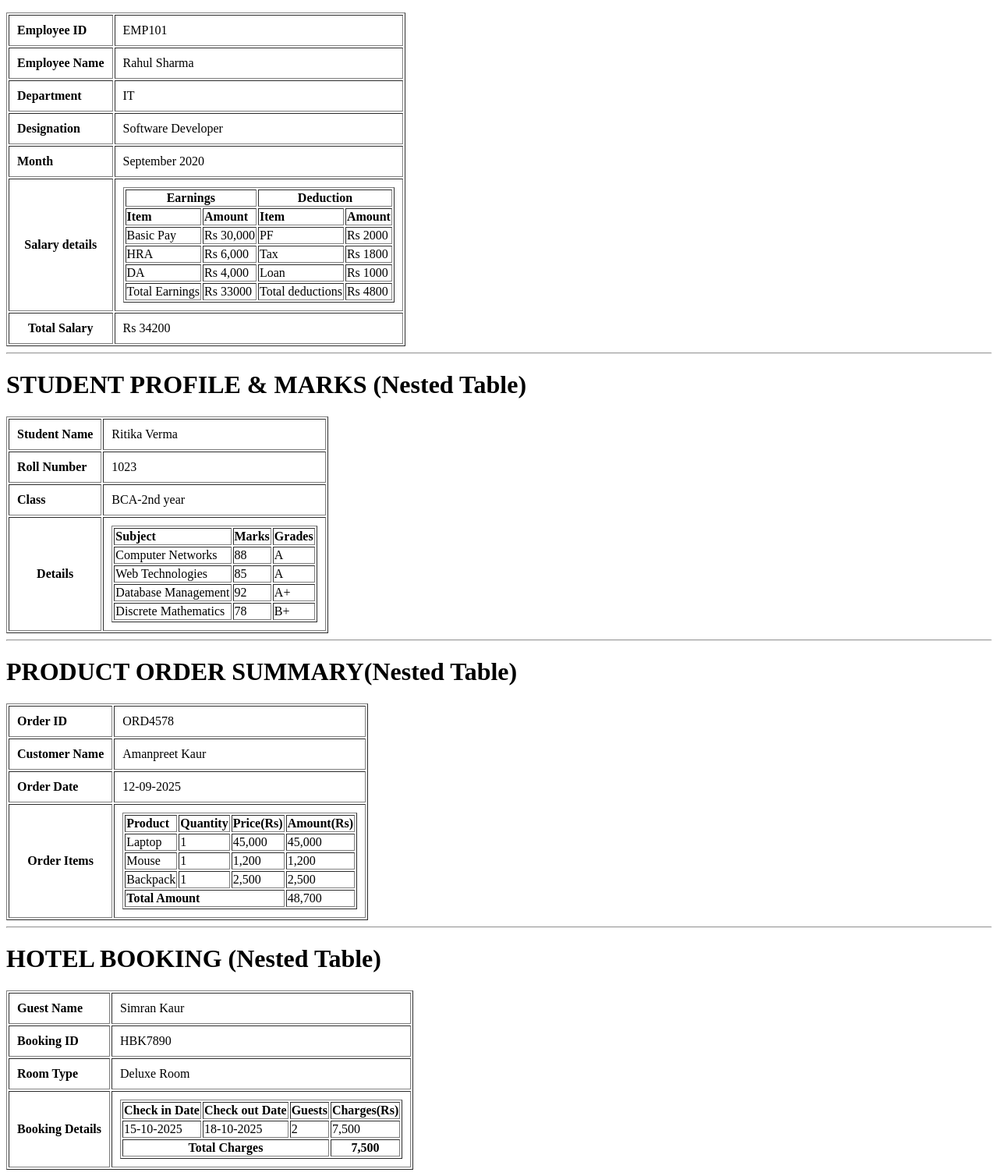
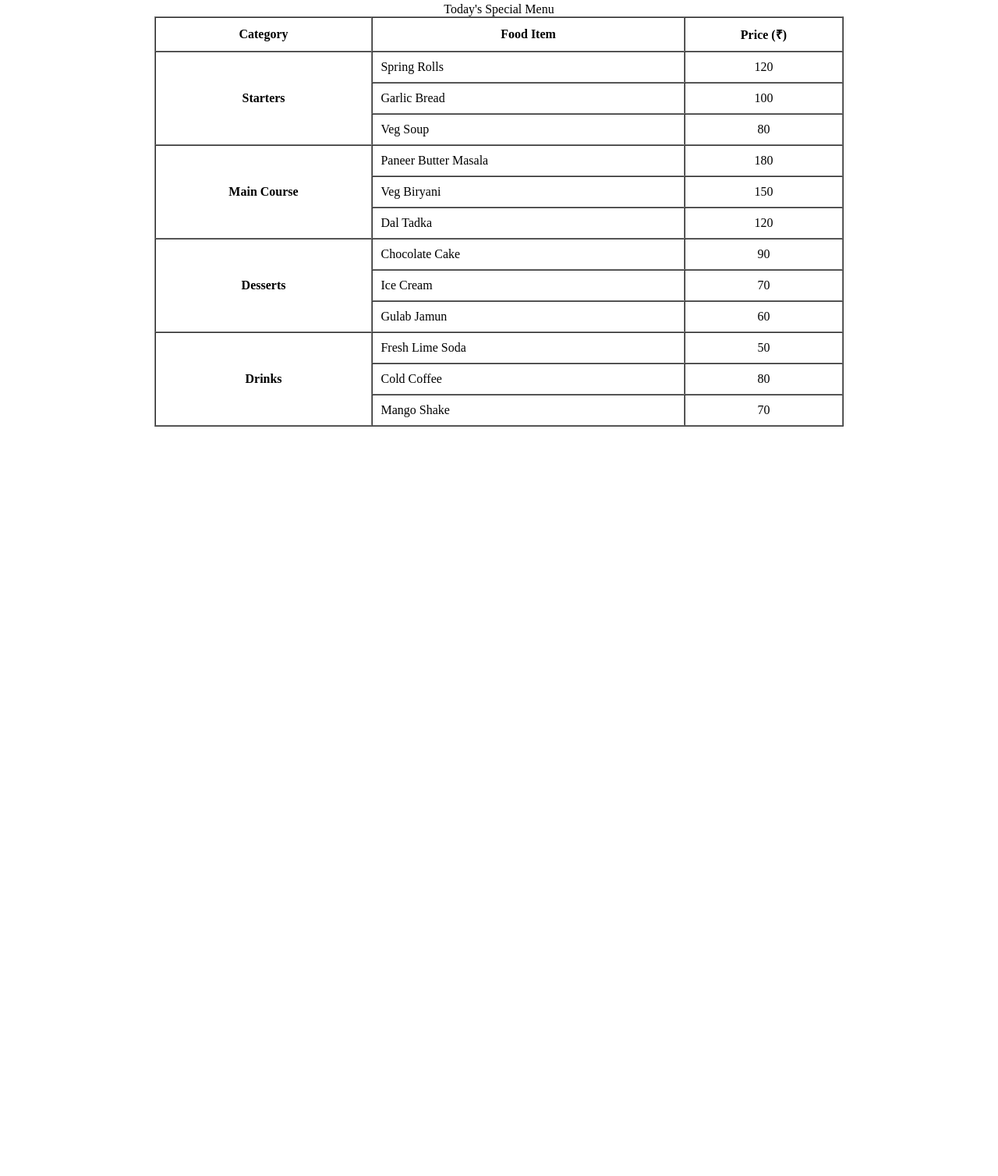
Before and after one commit to vanshika7586bca26ai-max/CST_ASSIGNMENTS, a plain HTML site: page CST_10/restaurant_manu.html in a window 1280 px wide. Shown: the part 64-1572 px from the top of the page at 78% size. After the commit the page ends 800 px from the top, so only its background shows below. Drawn offline with Linux system fonts and the light colour scheme.

Commit message:
Add files via upload

```diff
--- a/CST_10/restaurant_manu.html
+++ b/CST_10/restaurant_manu.html
@@ -1,213 +1,81 @@
 <!DOCTYPE html>
-<html lang="en">
+<html>
 <head>
-    <title>Document</title>
+    <title>Restaurant Menu</title>
 </head>
 <body>
-    <h1>EMPLOYEE SALARY SLIP(Nested Table)</h1>
-    <table border="i" cellpadding="10">
+
+    <h2 align="center">10. RESTAURANT MENU</h2>
+
+    <table border="1" cellpadding="10" cellspacing="0" align="center" width="70%">
+
+        <caption >
+            Today's Special Menu
+        </caption>
+
         <tr>
-    <td><b>Employee ID</b> </td>
-    <td>EMP101</td>
+            <th>Category</th>
+            <th>Food Item</th>
+            <th>Price (₹)</th>
+        </tr>
+
+        <tr>
+            <td rowspan="3" align="center" ><b>Starters</b></td>
+            <td>Spring Rolls</td>
+            <td align="center">120</td>
         </tr>
         <tr>
-        <td><b>Employee Name</b> </td>
-    <td>Rahul Sharma</td>
+            <td>Garlic Bread</td>
+            <td align="center">100</td>
         </tr>
         <tr>
-        <td><b>Department</b> </td>
-    <td>IT</td>
+            <td>Veg Soup</td>
+            <td align="center">80</td>
+        </tr>
+
+        <tr>
+            <td rowspan="3" align="center"><b>Main Course</b></td>
+            <td>Paneer Butter Masala</td>
+            <td align="center">180</td>
         </tr>
         <tr>
-        <td><b>Designation</b> </td>
-    <td>Software Developer</td>
+            <td>Veg Biryani</td>
+            <td align="center">150</td>
         </tr>
         <tr>
-        <td><b>Month</b> </td>
-    <td>September 2020</td>
+            <td>Dal Tadka</td>
+            <td align="center">120</td>
+        </tr>
+
+        <tr>
+            <td rowspan="3" align="center"><b>Desserts</b></td>
+            <td>Chocolate Cake</td>
+            <td align="center">90</td>
         </tr>
         <tr>
-    <th><b>Salary details</b></th>
-            <td colspan="2">
-                <table border="1" width="100%">
-                <th colspan="2" align="center">Earnings</th>
-                <th colspan="2" align="center">Deduction</th>
-                <tr>
-            <td><b>Item</b></td>
-            <td><b>Amount</b></td>
-            <td><b>Item</b></td>
-            <td><b>Amount</b></td>
+            <td>Ice Cream</td>
+            <td align="center">70</td>
         </tr>
         <tr>
-            <td>Basic Pay</td>
-            <td>Rs 30,000</td>
-            <td>PF</td>
-            <td>Rs 2000</td>
+            <td>Gulab Jamun</td>
+            <td align="center">60</td>
+        </tr>
+
+        <tr>
+            <td rowspan="3" align="center" ><b>Drinks</b></td>
+            <td>Fresh Lime Soda</td>
+            <td align="center">50</td>
         </tr>
         <tr>
-            <td>HRA</td>
-            <td>Rs 6,000</td>
-            <td>Tax</td>
-            <td>Rs 1800</td>
+            <td>Cold Coffee</td>
+            <td align="center">80</td>
         </tr>
         <tr>
-            <td>DA</td>
-            <td>Rs 4,000</td>
-            <td>Loan</td>
-            <td>Rs 1000</td>
+            <td>Mango Shake</td>
+            <td align="center">70</td>
         </tr>
-        <tr>
-            <td>Total Earnings</td>
-            <td>Rs 33000</td>
-            <td>Total deductions</td>
-            <td>Rs 4800</td>
-        </tr>
-    </table>
-            </td>
-            </tr>
-            <tr>
-                <th>Total Salary</th>
-                <td>Rs 34200</td>
-            </tr>
+
     </table>
 
-<hr>
-
-<h1>STUDENT PROFILE & MARKS (Nested Table)</h1>
-<table border="i" cellpadding="10">
-<tr>
-    <td><b>Student Name</b></td>
-    <td>Ritika Verma</td>
-</tr>
-<tr>
-    <td><b>Roll Number</b></td>
-    <td>1023</td>
-</tr>
-<tr>
-    <td><b>Class</b></td>
-    <td>BCA-2nd year</td>
-</tr>
-<tr>
-    <th>Details</th>
-    <td colspan="2">
-                <table border="1" width="100%">
-    <tr>
-        <td><b>Subject</b></td>
-        <td><b>Marks</b></td>
-        <td><b>Grades</b></td>
-    </tr>
-<tr>
-    <td>Computer Networks</td>
-    <td>88</td>
-    <td>A</td>
-</tr>
-<tr>
-    <td>Web Technologies</td>
-    <td>85</td>
-    <td>A</td>
-</tr>
-<tr>
-<td>Database Management</td>
-<td>92</td>
-<td>A+</td>
-</tr>
-<tr>
-    <td>Discrete Mathematics</td>
-    <td>78</td>
-    <td>B+</td>
-</tr>
-</tr>
-</table>
-</table>
-
-<hr>
-
-<h1>PRODUCT ORDER SUMMARY(Nested Table)</h1>
-<table border="i" cellpadding="10">
-<tr>
-    <td><b>Order ID</b></td>
-    <td>ORD4578</td>
-</tr>
-<tr>
-    <td><b>Customer Name</b></td>
-    <td>Amanpreet Kaur</td>
-</tr>
-<tr>
-    <td><b>Order Date</b></td>
-    <td>12-09-2025</td>
-</tr>
-<tr>
-    <th>Order Items</th>
-    <td colspan="2">
-                <table border="1" width="100%">
-    <tr>
-        <td><b>Product</b></td>
-        <td><b>Quantity</b></td>
-        <td><b>Price(Rs)</b></td>
-        <td><b>Amount(Rs)</b></td>
-    </tr>
-<tr>
-    <td>Laptop</td>
-    <td>1</td>
-    <td>45,000</td>
-    <td>45,000</td>
-</tr>
-<tr>
-    <td>Mouse</td>
-    <td>1</td>
-    <td>1,200</td>
-    <td>1,200</td>
-</tr>
-<tr>
-<td>Backpack</td>
-<td>1</td>
-<td>2,500</td>
-<td>2,500</td>
-</tr>
-</tr>
-<tr>
-    <td colspan="3"><b>Total Amount</b></td>
-    <td>48,700</td>
-    </tr>
-    </table>
-</table>
-
-<hr>
-
-<h1>HOTEL BOOKING (Nested Table)</h1>
-<table border="i" cellpadding="10">
-<tr>
-    <td><b>Guest Name</b></td>
-    <td>Simran Kaur</td>
-</tr>
-<tr>
-    <td><b>Booking ID</b></td>
-    <td>HBK7890</td>
-</tr>
-<tr>
-    <td><b>Room Type</b></td>
-    <td>Deluxe Room</td>
-</tr>
-<tr>
-    <th>Booking Details</th>
-    <td colspan="2">
-                <table border="1" width="100%">
-    <tr>
-        <td><b>Check in Date</b></td>
-        <td><b>Check out Date</b></td>
-        <td><b>Guests</b></td>
-        <td><b>Charges(Rs)</b></td>
-    </tr>
-<tr>
-    <td>15-10-2025</td>
-    <td>18-10-2025</td>
-    <td>2</td>
-    <td>7,500</td>
-</tr>
-<tr>
-    <th colspan="3"><b>Total Charges</b></th>
-    <th>7,500</th>
-</tr>
-</tr>
 </body>
 </html>
```
Lines whose indentation alone changed are shown as unchanged.
